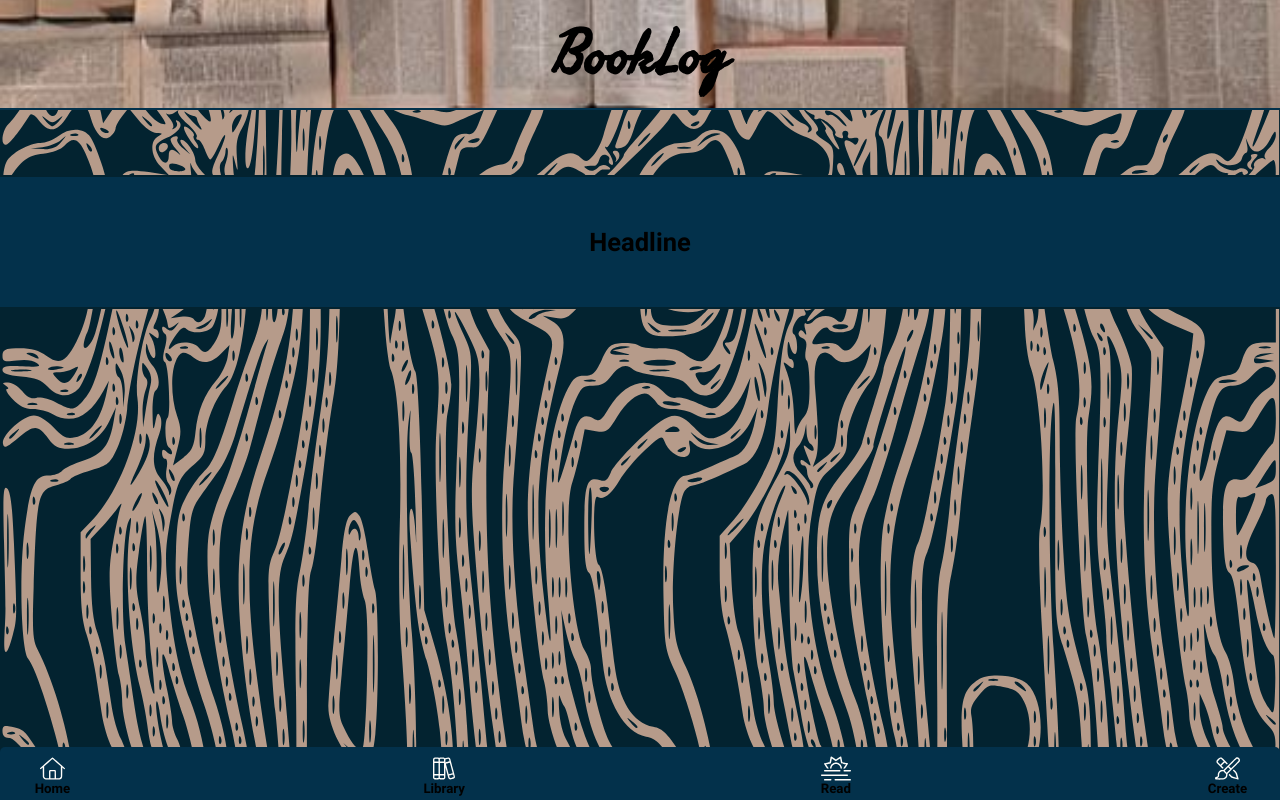
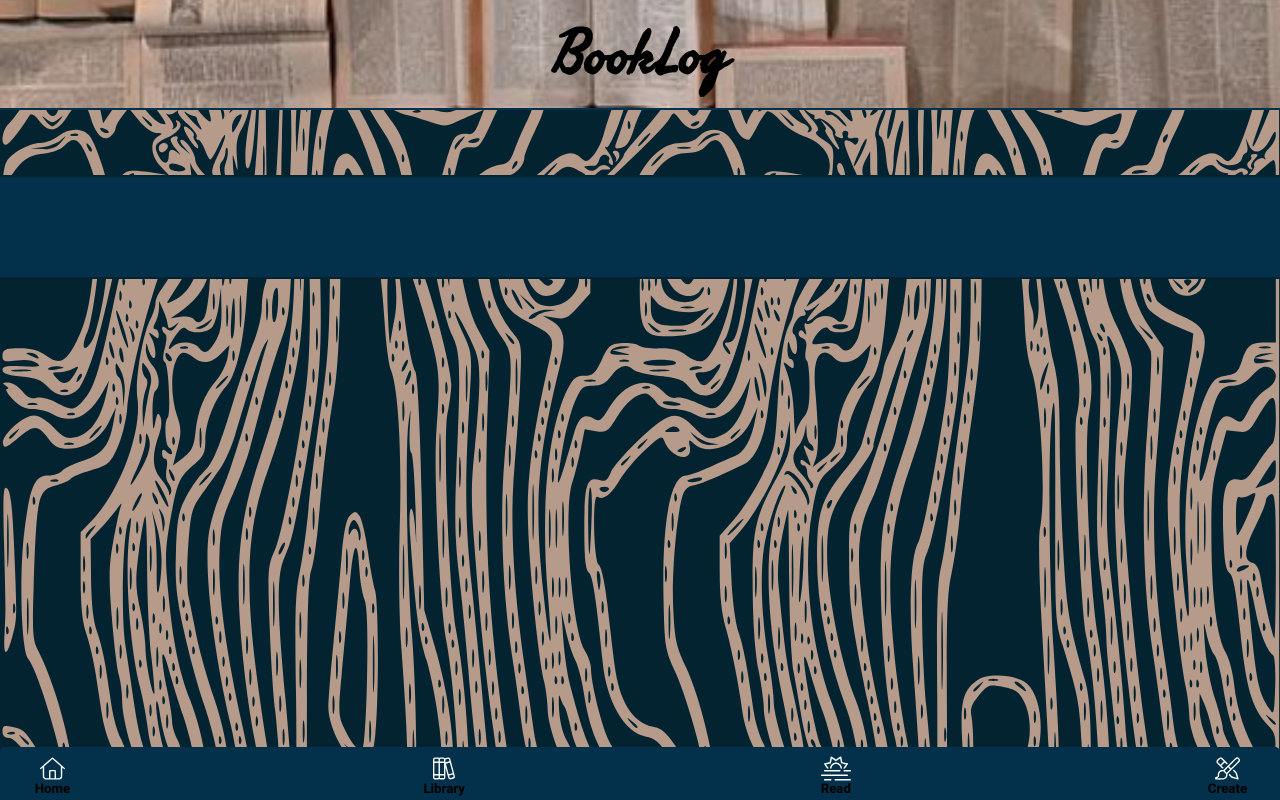
Before and after one commit to louisweiser/project_capstone, a Next.js app: page / in a window 1280 px wide. Built offline with nearby package versions, Linux system fonts and the light colour scheme; no server answers; the database is empty.

Commit message:
remove 'Headline'

```diff
--- a/components/pages/home/DailyQuote.js
+++ b/components/pages/home/DailyQuote.js
@@ -71,7 +71,6 @@ export default function DailyQuote() {
 
   return (
     <StyledContainer>
-      <h2>Headline</h2>
       <h4>{randomItem?.text}</h4>
     </StyledContainer>
   );
```
